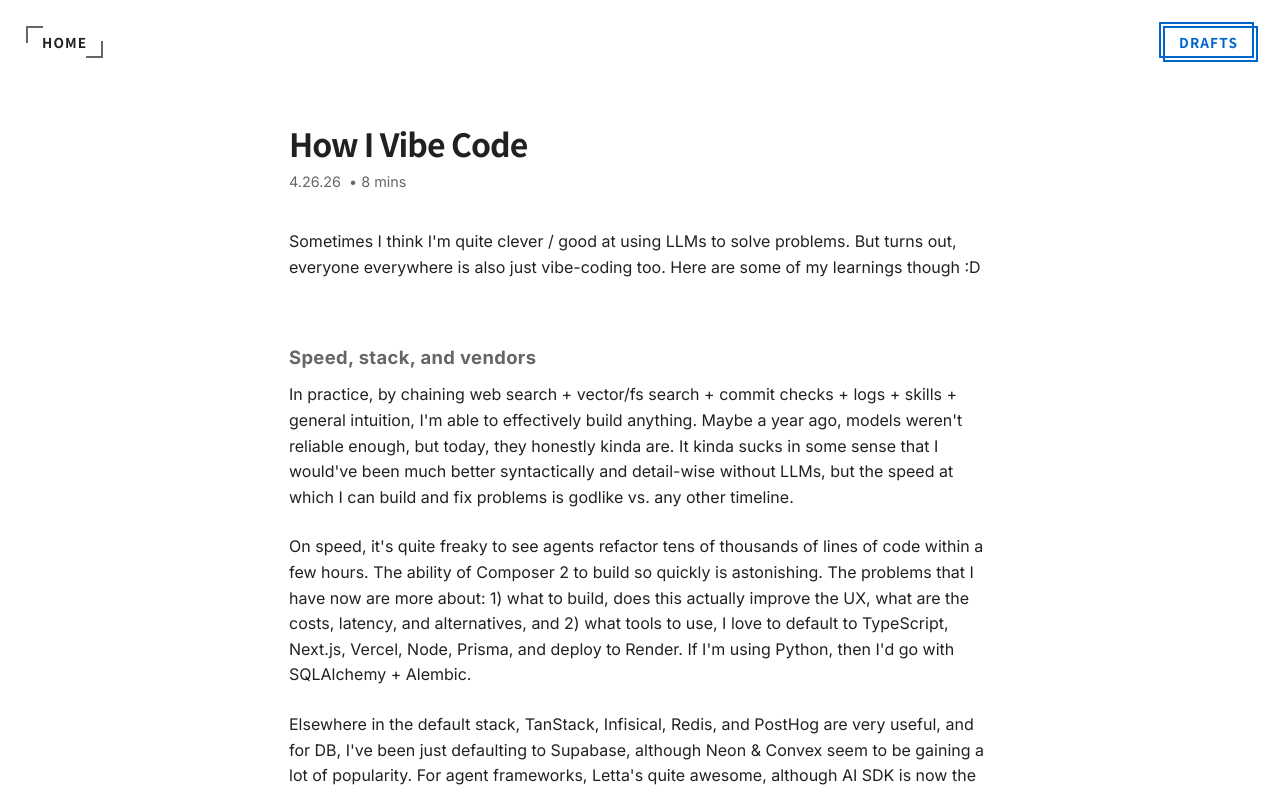
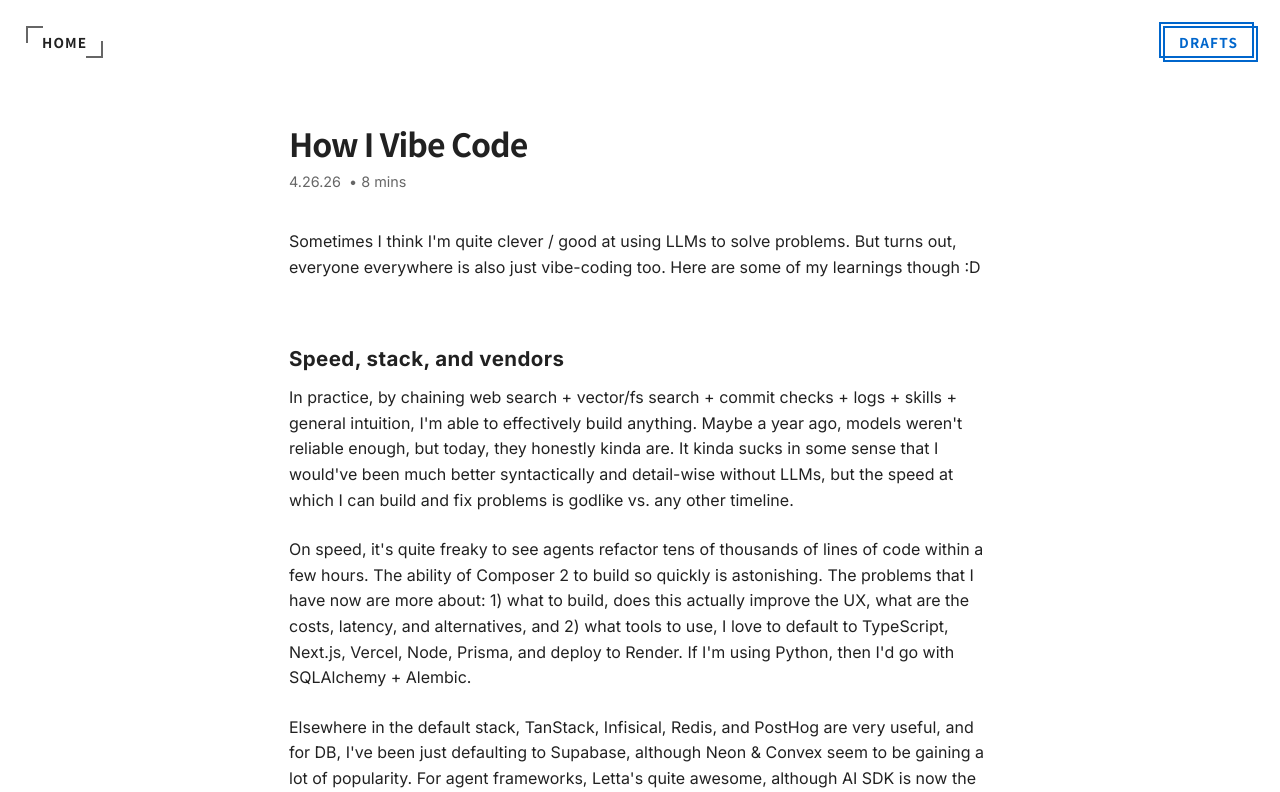
Before and after one commit to lyeric2022/lyyeric.tech, a React (Vite) app: page /drafts/babbling-about-vibe-coding in a window 1280 px wide. Shown: the top 792 px of the page. Built offline with nearby package versions, Linux system fonts and the light colour scheme; no server answers.

Commit message:
Tune article h2: full text color, slightly larger size

```diff
--- a/src/components/writing/Writing.scss
+++ b/src/components/writing/Writing.scss
@@ -296,10 +296,10 @@
     }
 
     h2 {
-      font-size: 1.15rem;
+      font-size: 1.28rem;
       margin: 2.5rem 0 0.75rem 0;
       letter-spacing: 0.02em;
-      color: var(--color-text-muted);
+      color: var(--color-text);
       font-family: 'Inter', system-ui, sans-serif;
       font-weight: 600;
       line-height: 1.4;
```
